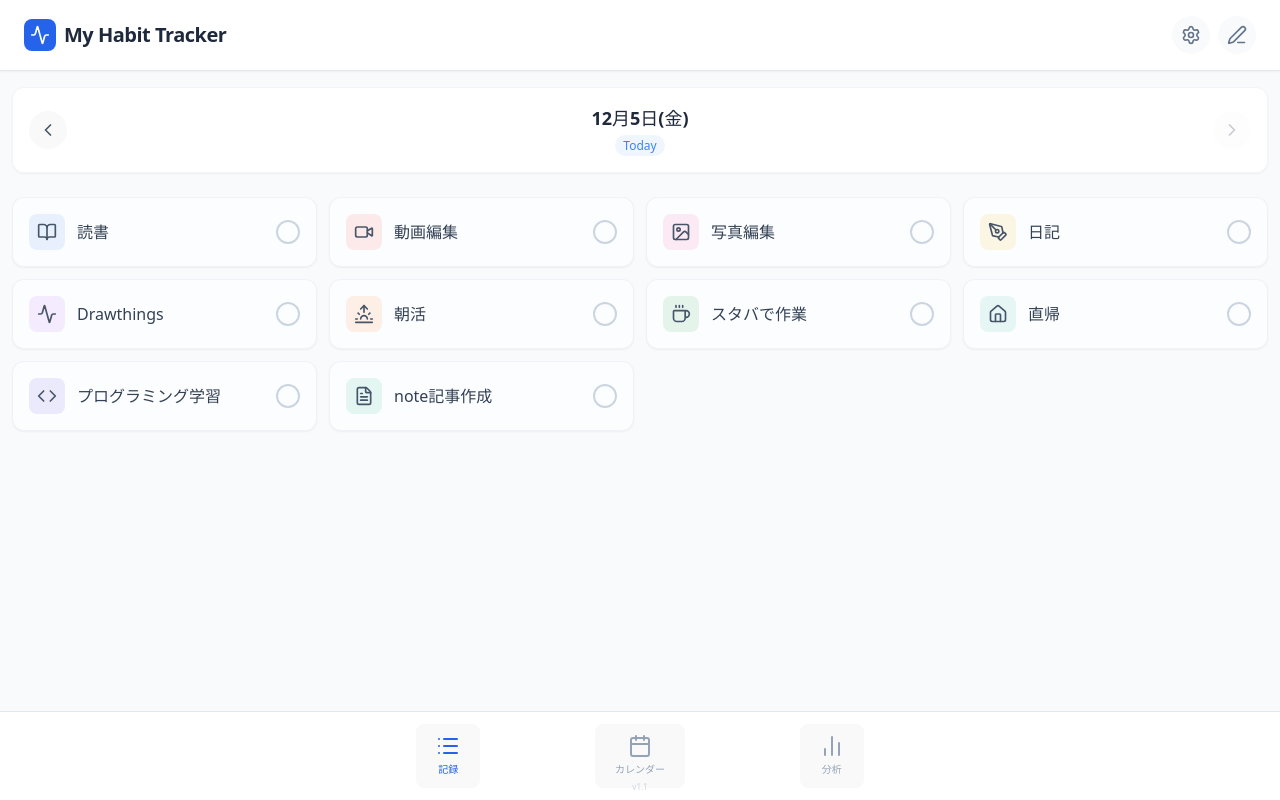
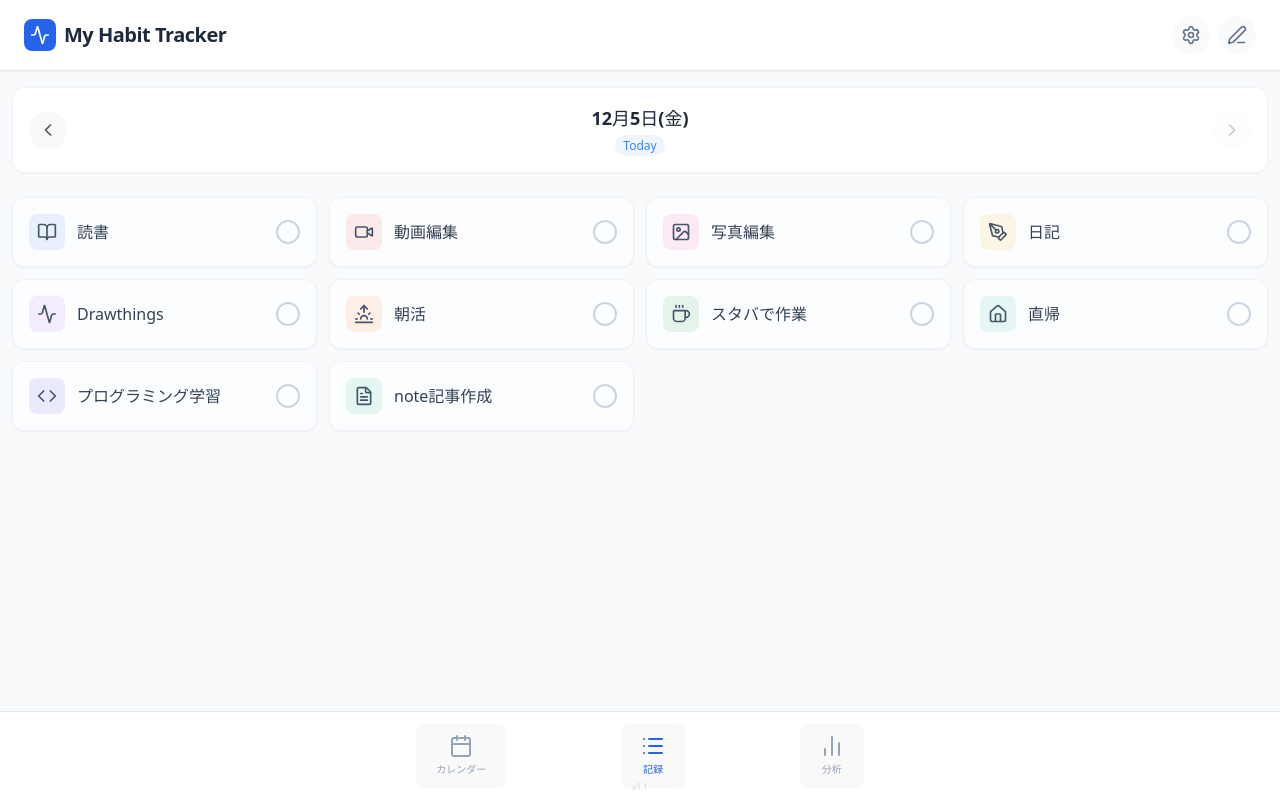
Before and after one commit to gmotayasu-cpu/my-habit-tracker, a React (Vite) app: page / in a window 1280 px wide. Built offline with nearby package versions, Linux system fonts and the light colour scheme; no server answers.

Commit message:
UI: Reorder navigation tabs (Calendar Left, Record Center)

```diff
--- a/src/App.tsx
+++ b/src/App.tsx
@@ -122,12 +122,11 @@ export default function App() {
         return () => unsubscribeAuth();
     }, []);
 
-    // Save data (Effect depends on auth state)
+    // Save data
     useEffect(() => {
         if (!isLoaded) return;
 
         if (user) {
-            // Save to Firestore
             const userDocRef = doc(db, 'users', user.uid);
             setDoc(userDocRef, {
                 habits,
@@ -136,7 +135,6 @@ export default function App() {
                 settings: { backgroundColor, backgroundImage }
             }, { merge: true }).catch(err => console.error("Save failed", err));
         } else {
-            // Save to localStorage
             localStorage.setItem('habit_tracker_records', JSON.stringify(records));
             localStorage.setItem('habit_tracker_habits', JSON.stringify(habits));
             localStorage.setItem('habit_tracker_reading_logs', JSON.stringify(readingLogs));
@@ -152,7 +150,7 @@ export default function App() {
         }
     }, [aiAnalysis]);
 
-    // Load Analysis Settings (Local only)
+    // Load Analysis Settings
     useEffect(() => {
         const savedHidden = localStorage.getItem('habit_tracker_hidden_analysis_ids');
         const savedStreaks = localStorage.getItem('habit_tracker_show_streaks');
@@ -160,7 +158,7 @@ export default function App() {
         if (savedStreaks) setShowStreaks(JSON.parse(savedStreaks));
     }, []);
 
-    // Save Analysis Settings (Local only)
+    // Save Analysis Settings
     useEffect(() => {
         if (isLoaded) {
             localStorage.setItem('habit_tracker_hidden_analysis_ids', JSON.stringify(hiddenAnalysisIds));
@@ -189,10 +187,7 @@ export default function App() {
     const toggleHabit = (dateStr: string, habitId: string) => {
         if (isEditing) return;
 
-        // Reading Log Check Logic
         const habit = habits.find(h => h.id === habitId);
-        // Assuming 'Reading' is identified by ID 'h1' or name '読書'
-        // If ID is dynamically separated, name check is safer for guest default, but ID is 'h1' in default constant.
         const isReadingHabit = habitId === 'h1' || habit?.name === '読書';
 
         setRecords(prev => {
@@ -445,14 +440,6 @@ export default function App() {
             <div className="fixed bottom-0 left-0 right-0 bg-white/90 backdrop-blur-sm border-t border-slate-200 px-6 py-3 pb-safe z-20">
                 <div className="max-w-md mx-auto flex justify-between items-center relative">
                     <button
-                        onClick={() => setActiveTab('today')}
-                        className={`flex flex-col items-center gap-1 transition ${activeTab === 'today' ? 'text-blue-600' : 'text-slate-400 hover:text-slate-600'}`}
-                    >
-                        <List className="w-6 h-6" />
-                        <span className="text-[10px] font-bold">記録</span>
-                    </button>
-
-                    <button
                         onClick={() => {
                             setActiveTab('calendar');
                             setCurrentDate(new Date());
@@ -461,6 +448,14 @@ export default function App() {
                     >
                         <CalendarIcon className="w-6 h-6" />
                         <span className="text-[10px] font-bold">カレンダー</span>
+                    </button>
+
+                    <button
+                        onClick={() => setActiveTab('today')}
+                        className={`flex flex-col items-center gap-1 transition ${activeTab === 'today' ? 'text-blue-600' : 'text-slate-400 hover:text-slate-600'}`}
+                    >
+                        <List className="w-6 h-6" />
+                        <span className="text-[10px] font-bold">記録</span>
                     </button>
 
                     <button
```
